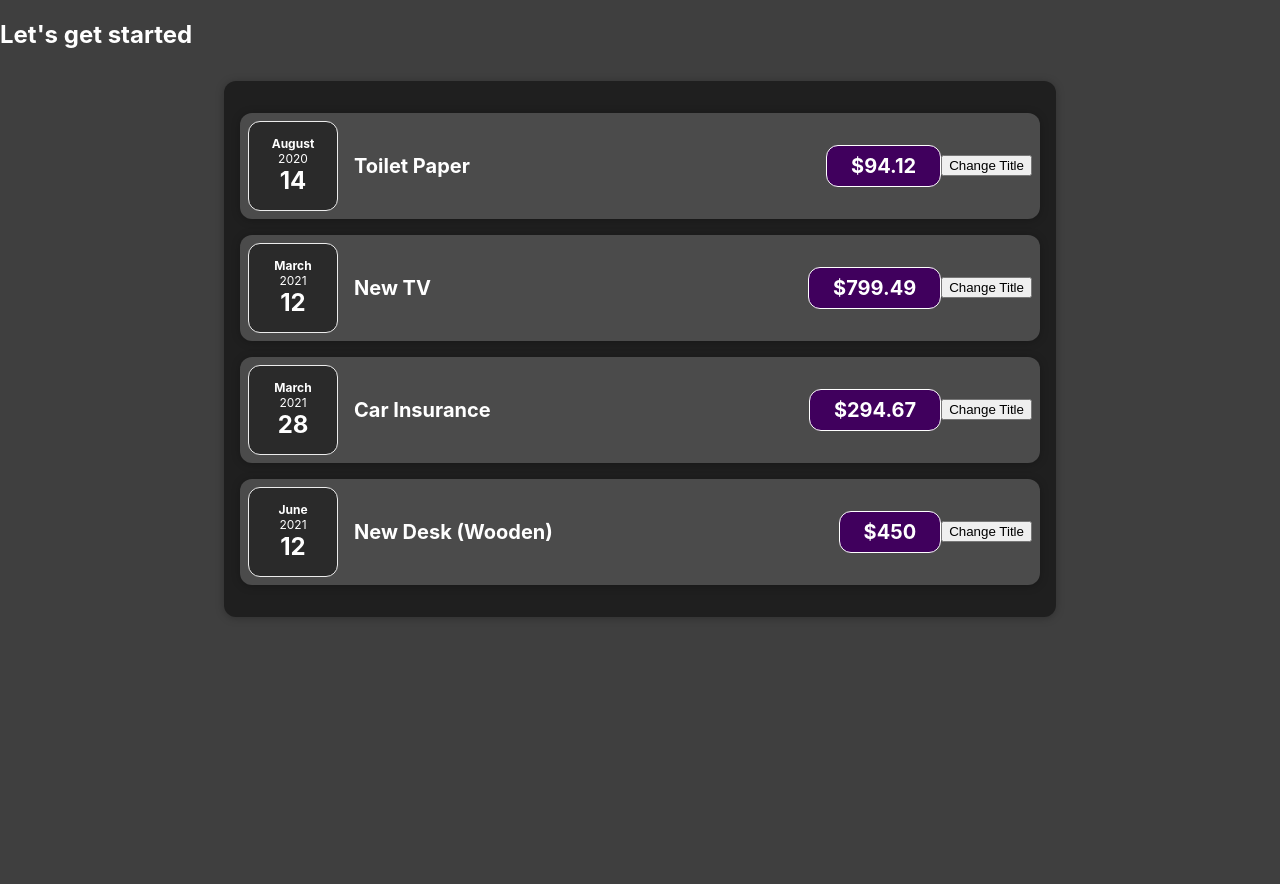
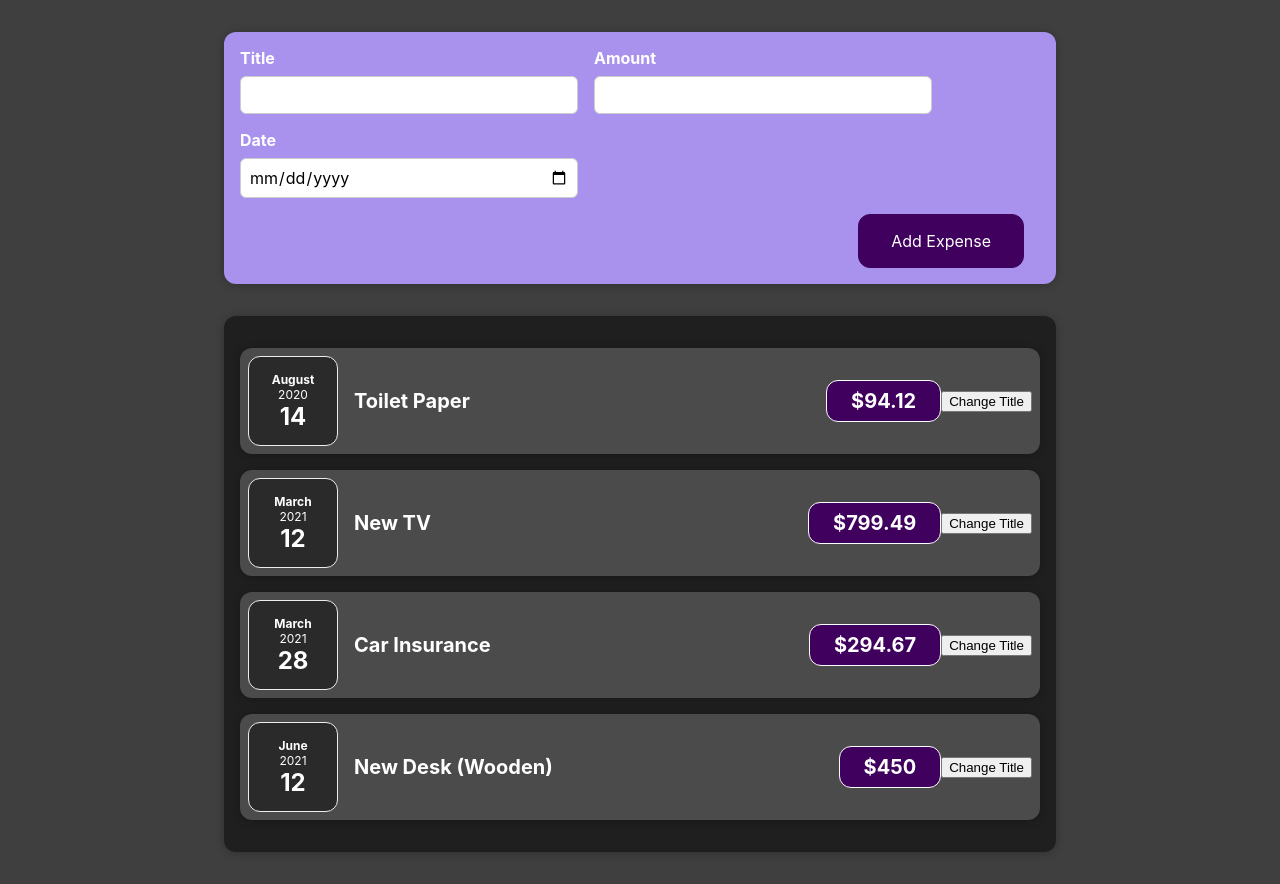
Before and after one commit to imsauravk/react-demo, a React (Create React App) app: page / in a window 1280 px wide. Before the commit the page ends 800 px from the top, so only its background shows below. Built offline with nearby package versions, Linux system fonts and the light colour scheme.

Commit message:
04-02-23 One State

```diff
--- a/src/App.js
+++ b/src/App.js
@@ -1,4 +1,5 @@
 import Expenses from "./components/Expenses/Expenses";
+import NewExpense from "./components/NewExpense/NewExpense";
 
 const App = () => {
   const expenses = [
@@ -25,7 +26,7 @@ const App = () => {
 
   return (
     <div>
-      <h2>Let's get started</h2>
+      <NewExpense />
       <Expenses items={expenses}/>
     </div>
   );
--- /dev/null
+++ b/src/components/NewExpense/ExpenseForm.css
@@ -0,0 +1,26 @@
+.new-expense__controls {
+    display: flex;
+    flex-wrap: wrap;
+    gap: 1rem;
+    margin-bottom: 1rem;
+    text-align: left;
+  }
+
+  .new-expense__control label {
+    font-weight: bold;
+    margin-bottom: 0.5rem;
+    display: block;
+  }
+
+  .new-expense__control input {
+    font: inherit;
+    padding: 0.5rem;
+    border-radius: 6px;
+    border: 1px solid #ccc;
+    width: 20rem;
+    max-width: 100%;
+  }
+
+  .new-expense__actions {
+    text-align: right;
+  }
--- /dev/null
+++ b/src/components/NewExpense/ExpenseForm.js
@@ -0,0 +1,62 @@
+import React, { useState } from "react";
+import "./ExpenseForm.css";
+
+const ExpenseForm = () => {
+  // const [enteredTitle, setEnteredTitle] = useState('');
+  // const [enteredAmount, setEnteredAmount] = useState('');
+  // const [enteredDate, setEnteredDate] = useState('');
+  const [userInput, setUserInput] = useState({
+    enteredTitle: '',
+    enteredAmount: '',
+    enteredDate: ''
+  });
+
+
+  const titleChangeHandler = (event) => {
+    //setEnteredTitle(event.target.value);
+    setUserInput({
+      ...userInput,
+      enteredTitle: event.target.value,
+    })
+  }
+
+  const amountChangeHandler = (event) => {
+    //setEnteredAmount(event.target.value);
+    setUserInput({
+      ...userInput,
+      enteredAmount: event.target.value,
+    })
+  }
+
+  const dateChangeHandler = (event) => {
+    //setEnteredDate(event.target.value);
+    setUserInput({
+      ...userInput,
+      enteredDate: event.target.value,
+    })
+  }
+
+  return (
+    <form>
+      <div className="new-expense__controls">
+        <div className="new-expense__control">
+            <label>Title</label>
+            <input type='text' onChange={titleChangeHandler} />
+        </div>
+        <div className="new-expense__control">
+            <label>Amount</label>
+            <input type='number' min="0.01" step="0.01" onChange={amountChangeHandler} />
+        </div>
+        <div className="new-expense__control">
+            <label>Date</label>
+            <input type='date' min="2020-01-01" max="2023-02-31" onChange={dateChangeHandler} />
+        </div>
+      </div>
+      <div className="new-expense__actions">
+        <button type="submit">Add Expense</button>
+      </div>
+    </form>
+  );
+};
+
+export default ExpenseForm;
--- /dev/null
+++ b/src/components/NewExpense/NewExpense.css
@@ -0,0 +1,38 @@
+.new-expense {
+    background-color: #a892ee;
+    padding: 1rem;
+    margin: 2rem auto;
+    width: 50rem;
+    max-width: 95%;
+    border-radius: 12px;
+    text-align: center;
+    box-shadow: 0 1px 8px rgba(0, 0, 0, 0.25);
+  }
+
+  .new-expense button {
+    font: inherit;
+    cursor: pointer;
+    padding: 1rem 2rem;
+    border: 1px solid #40005d;
+    background-color: #40005d;
+    color: white;
+    border-radius: 12px;
+    margin-right: 1rem;
+  }
+
+  .new-expense button:hover,
+  .new-expense button:active {
+    background-color: #510674;
+    border-color: #510674;
+  }
+
+  .new-expense button.alternative {
+    color: #220131;
+    border-color: transparent;
+    background-color: transparent;
+  }
+
+  .new-expense button.alternative:hover,
+  .new-expense button.alternative:active {
+    background-color: #ddb3f8;
+  }
--- /dev/null
+++ b/src/components/NewExpense/NewExpense.js
@@ -0,0 +1,12 @@
+import React from "react";
+import ExpenseForm from "./ExpenseForm";
+import "./NewExpense.css";
+const NewExpense = () => {
+  return (
+    <div className="new-expense">
+      <ExpenseForm />
+    </div>
+  );
+};
+
+export default NewExpense;
```
